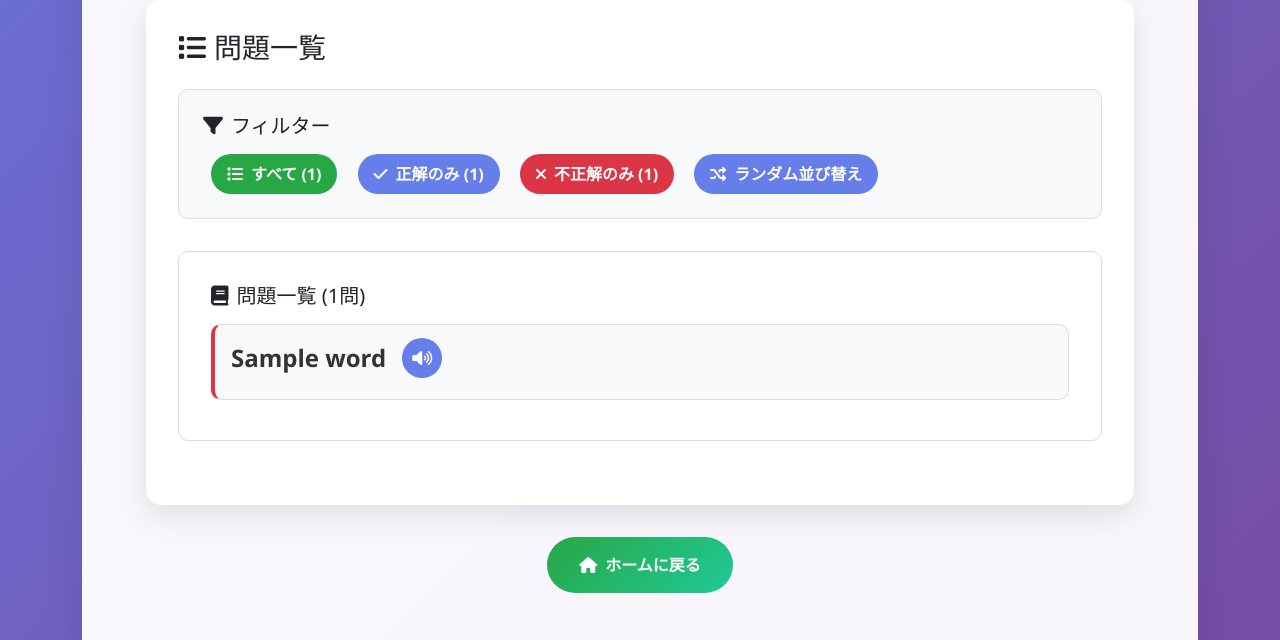
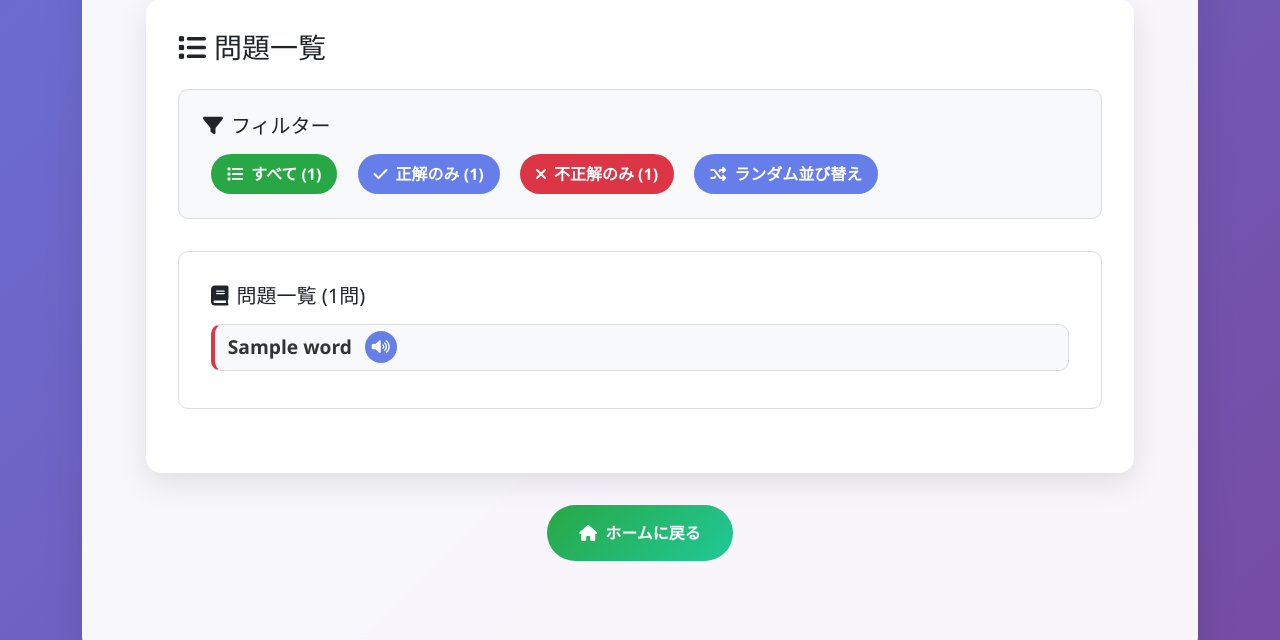
Before and after one commit to GHTAKAHIRO/flashcard-app, a Python web app: template templates/vocabulary/result.html in a window 1280 px wide. Shown: the part 1019-1659 px from the top of the page. Run offline with Jinja, Linux system fonts and the light colour scheme; the template is opened without the code that fills it: most values are stand-ins (such as "Sample title", 1, 10 or a date in 2020).

Commit message:
問題一覧の高さ調整

```diff
--- a/templates/vocabulary/result.html
+++ b/templates/vocabulary/result.html
@@ -82,30 +82,83 @@
         }
         .word-item {
             background: #f8f9fa;
+            border: 1px solid #ddd;
             border-radius: 10px;
-            padding: 1rem;
-            margin-bottom: 1rem;
-            border-left: 4px solid #dc3545;
+            padding: 0.4rem 0.8rem;
+            margin-bottom: 0.3rem;
+            cursor: pointer;
             transition: all 0.3s ease;
+            min-height: 2.5rem;
+            display: flex;
+            align-items: center;
         }
         .word-item:hover {
-            transform: translateX(5px);
-            box-shadow: 0 5px 15px rgba(0, 0, 0, 0.1);
+            background: #e9ecef;
         }
-        .word-english {
+        .word-item.correct {
+            border-left: 4px solid #28a745;
+        }
+        .word-item.incorrect {
+            border-left: 4px solid #dc3545;
+        }
+        .word-header {
+            display: flex;
+            align-items: center;
+            justify-content: flex-start;
+            width: 100%;
+        }
+        .word-text {
             font-size: 1.2rem;
             font-weight: bold;
             color: #333;
-            margin-bottom: 0.5rem;
+            display: flex;
+            align-items: center;
+            gap: 0.8rem;
+            width: 100%;
+        }
+        .pronunciation-btn {
+            background: #667eea;
+            border: none;
+            border-radius: 50%;
+            width: 32px;
+            height: 32px;
+            color: white;
+            font-size: 0.9rem;
+            cursor: pointer;
+            display: flex;
+            align-items: center;
+            justify-content: center;
+            flex-shrink: 0;
+        }
+        .pronunciation-btn.playing {
+            background: #28a745;
+        }
+        .result-badge {
+            padding: 0.2rem 0.6rem;
+            border-radius: 12px;
+            font-size: 0.7rem;
+            font-weight: bold;
+            flex-shrink: 0;
+        }
+        .result-badge.correct {
+            background: #d4edda;
+            color: #155724;
+        }
+        .result-badge.incorrect {
+            background: #f8d7da;
+            color: #721c24;
         }
         .word-meaning {
+            font-size: 1.1rem;
             color: #666;
-            margin-bottom: 0.5rem;
+            display: none;
+            padding: 0.5rem 0;
+            border-top: 1px solid #ddd;
+            margin-top: 0.5rem;
+            width: 100%;
         }
-        .word-example {
-            color: #888;
-            font-style: italic;
-            font-size: 0.9rem;
+        .word-meaning.show {
+            display: block;
         }
         .action-buttons {
             text-align: center;
@@ -218,10 +271,13 @@
             background: #f8f9fa;
             border: 1px solid #ddd;
             border-radius: 10px;
-            padding: 0.8rem 1rem;
-            margin-bottom: 0.5rem;
+            padding: 0.4rem 0.8rem;
+            margin-bottom: 0.3rem;
             cursor: pointer;
             transition: all 0.3s ease;
+            min-height: 2.5rem;
+            display: flex;
+            align-items: center;
         }
         .word-item:hover {
             background: #e9ecef;
@@ -236,37 +292,40 @@
             display: flex;
             align-items: center;
             justify-content: flex-start;
-            margin-bottom: 0.5rem;
+            width: 100%;
         }
         .word-text {
-            font-size: 1.5rem;
+            font-size: 1.2rem;
             font-weight: bold;
             color: #333;
             display: flex;
             align-items: center;
-            gap: 1rem;
+            gap: 0.8rem;
+            width: 100%;
         }
         .pronunciation-btn {
             background: #667eea;
             border: none;
             border-radius: 50%;
-            width: 40px;
-            height: 40px;
+            width: 32px;
+            height: 32px;
             color: white;
-            font-size: 1rem;
+            font-size: 0.9rem;
             cursor: pointer;
             display: flex;
             align-items: center;
             justify-content: center;
+            flex-shrink: 0;
         }
         .pronunciation-btn.playing {
             background: #28a745;
         }
         .result-badge {
-            padding: 0.25rem 0.75rem;
-            border-radius: 15px;
-            font-size: 0.8rem;
+            padding: 0.2rem 0.6rem;
+            border-radius: 12px;
+            font-size: 0.7rem;
             font-weight: bold;
+            flex-shrink: 0;
         }
         .result-badge.correct {
             background: #d4edda;
@@ -806,12 +870,25 @@
             console.log('問題アイテム数:', wordItems.length);
 
             wordItems.forEach((item, index) => {
-                item.addEventListener('click', function() {
-                    const meaningElement = document.getElementById(`meaning-${index + 1}`);
+                item.addEventListener('click', function(e) {
+                    // 音声ボタンのクリックは無視
+                    if (e.target.closest('.pronunciation-btn')) {
+                        return;
+                    }
+
+                    const wordHeader = item.querySelector('.word-header');
+                    const meaningElement = item.querySelector('.word-meaning');
+
                     if (meaningElement.classList.contains('show')) {
+                        // 解答が表示されている場合は問題に戻す
                         meaningElement.classList.remove('show');
+                        wordHeader.style.display = 'flex';
+                        item.style.flexDirection = 'row';
                     } else {
+                        // 問題が表示されている場合は解答のみ表示
                         meaningElement.classList.add('show');
+                        wordHeader.style.display = 'none';
+                        item.style.flexDirection = 'column';
                     }
                 });
             });
```
Also changed, not shown: other parts of templates/vocabulary/result.html (+23 -18 lines), templates/vocabulary/study.html (+45 -8 lines).
